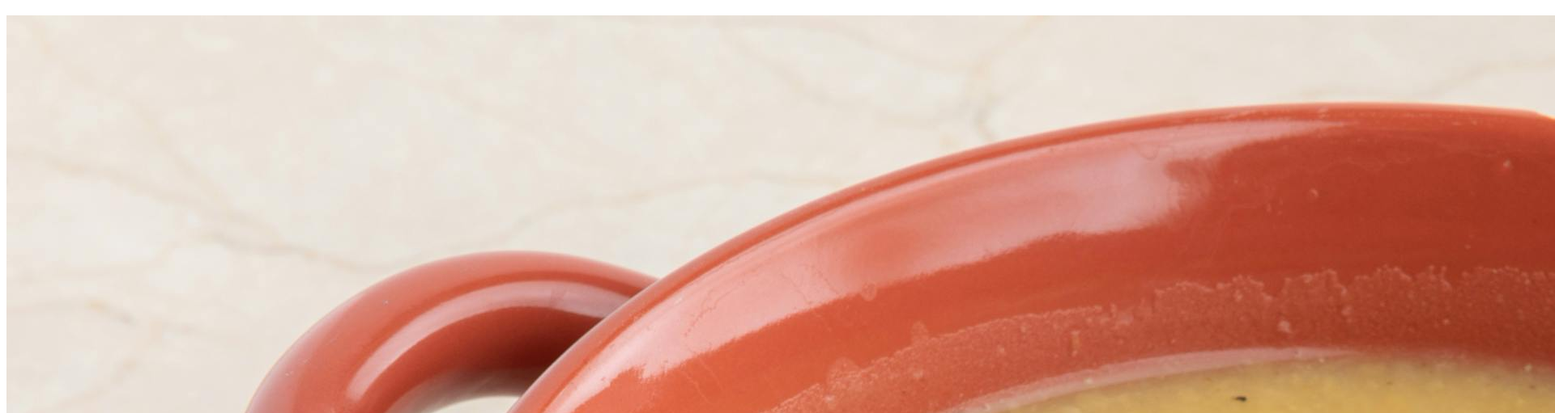
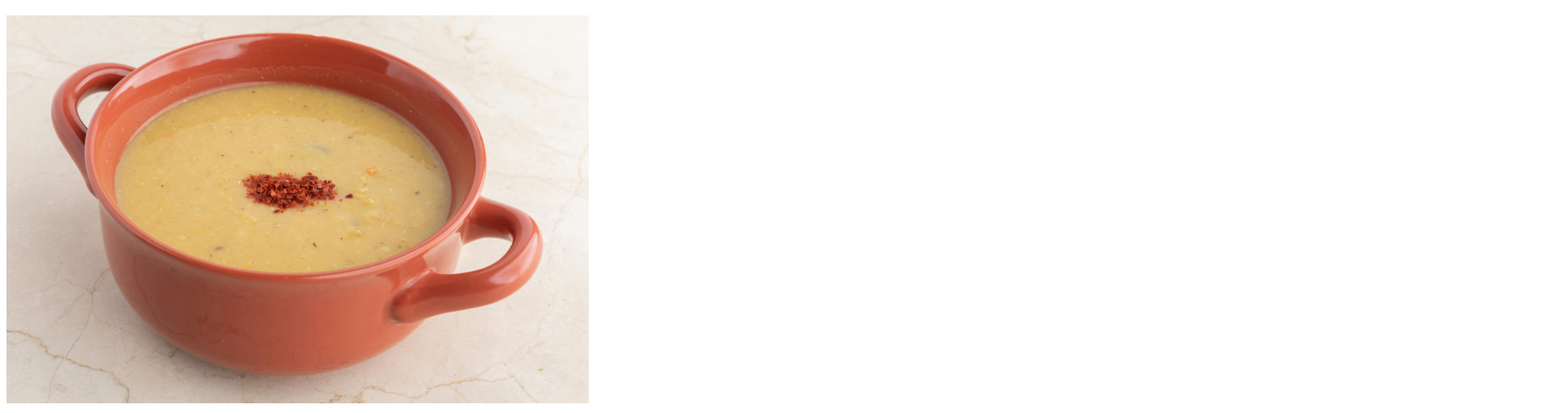
Before and after one commit to samanthaahannah/odin-recipes, a plain HTML site: page recipes/lentil_soup.html in a window 1280 px wide. Shown: the part 61-572 px from the top of the page at 81% size, 1920 px wide, since content can reach past the window. Drawn offline with Linux system fonts and the light colour scheme.

Commit message:
Resize soup imagewhich was too large

```diff
--- a/recipes/lentil_soup.html
+++ b/recipes/lentil_soup.html
@@ -6,7 +6,7 @@
     </head>
     <body>
         <h1>Lentil Soup</h1>
-        <img src ="../images/lentil_soup.jpg" alt="A bowl of lentil soup">
+        <img src ="../images/lentil_soup.jpg" alt="A bowl of lentil soup" width="719" height="480">
         <h2>Recipe for a hearty lentil soup</h2>
         <p>This is a recipe for an easy, thick lentil soup with chunky veg.</p>
         <p>It will take around 30mins, it's tasty and it's even better a day later.</p>
```
